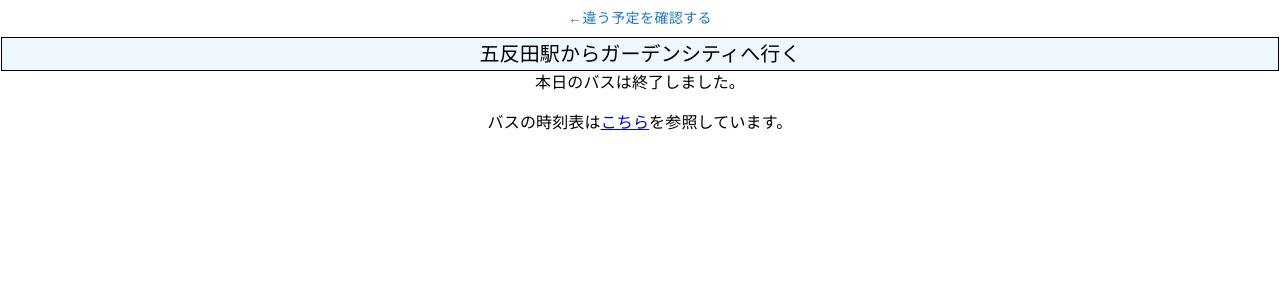
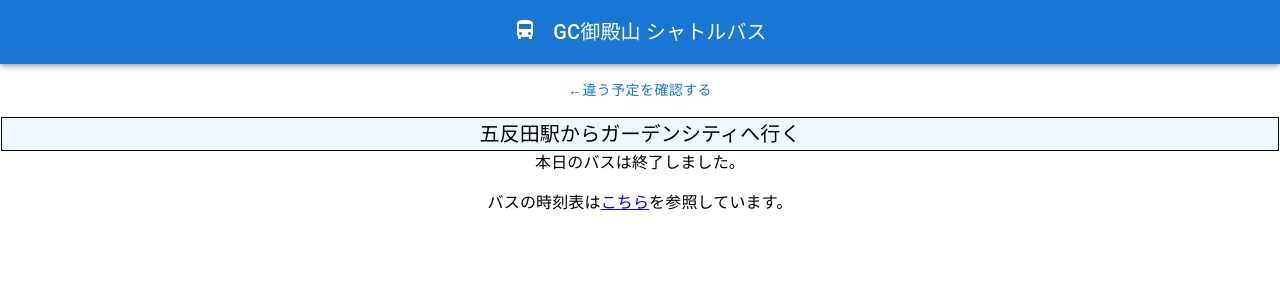
Before and after one commit to Sota9983/garden-city-bus, a React (Create React App) app: page / in a window 1280 px wide. Both pictures are taken after a click on the button "五反田駅から". Shown: the top 300 px of the page. Built offline with nearby package versions, Linux system fonts and the light colour scheme.

Commit message:
Add Appbar

```diff
--- a/package.json
+++ b/package.json
@@ -5,6 +5,7 @@
   "dependencies": {
     "@emotion/react": "^11.11.1",
     "@emotion/styled": "^11.11.0",
+    "@mui/icons-material": "^5.14.19",
     "@mui/material": "^5.14.19",
     "@testing-library/jest-dom": "^5.17.0",
     "@testing-library/react": "^13.4.0",
--- a/public/index.html
+++ b/public/index.html
@@ -9,6 +9,10 @@
       name="description"
       content="ガーデンシティ御殿山 シャトルバス時刻アプリ"
     />
+    <meta
+      name="keywords"
+      content="ガーデンシティ御殿山,ガーデンシティ御殿山 バス"
+    />
     <link rel="apple-touch-icon" href="%PUBLIC_URL%/busFavicon.PNG" />
     <link rel="manifest" href="%PUBLIC_URL%/manifest.json" />
     <title>ガーデンシティ御殿山バス</title>
--- a/src/App.js
+++ b/src/App.js
@@ -1,6 +1,7 @@
 import React, { useState, useEffect } from 'react';
 import busTime from './busTime.json';
-import { Typography, Button, Box } from '@mui/material';
+import { Typography, Button, Box, AppBar, Toolbar, Icon } from '@mui/material';
+import DirectionsBusIcon from '@mui/icons-material/DirectionsBus';
 
 const BusScheduleApp = () => {
   const [destination, setDestination] = useState(null);
@@ -89,7 +90,7 @@ const BusScheduleApp = () => {
   const TimeView = () => (
     <React.Fragment>
       <Box sx={{ display: 'flex', flexDirection: 'column', alignItems: 'center' }}>
-        <Button onClick={() => handleButtonClick(null)}>←違う予定を確認する</Button>
+        <Button sx={{ m: 1 }} onClick={() => handleButtonClick(null)}>←違う予定を確認する</Button>
         <Typography variant="h6" sx={{ display: 'flex', justifyContent: 'center', border: 1, backgroundColor: 'aliceblue', width: window.innerWidth - 4 }}>
           {goto}
         </Typography>
@@ -126,6 +127,20 @@ const BusScheduleApp = () => {
 
   return (
     <React.Fragment>
+      <AppBar position='static' sx={{ display: 'flex', alignItems: 'center' }}>
+        <Toolbar>
+          <Icon
+            size="large"
+            color="inherit"
+            aria-label="bus"
+            sx={{ mr: 2, mb: 0.5 }}>
+            <DirectionsBusIcon />
+          </Icon>
+          <Typography variant='h6' color='inherit'>
+            GC御殿山 シャトルバス
+          </Typography>
+        </Toolbar>
+      </AppBar>
       {!destination && (
         <Box sx={{ display: 'flex', flexDirection: 'column', alignItems: 'center' }}>
           <Typography variant='h6' sx={{ mt: 1 }}>ガーデンシティへ行く</Typography>
```
Also changed, not shown: 1 other file (tests, documents, lock files or other folders).
